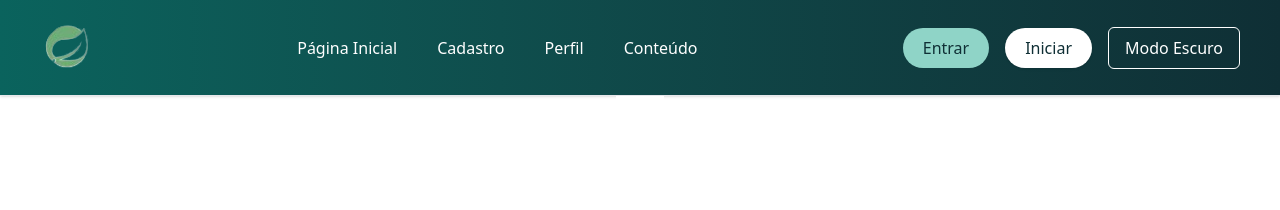
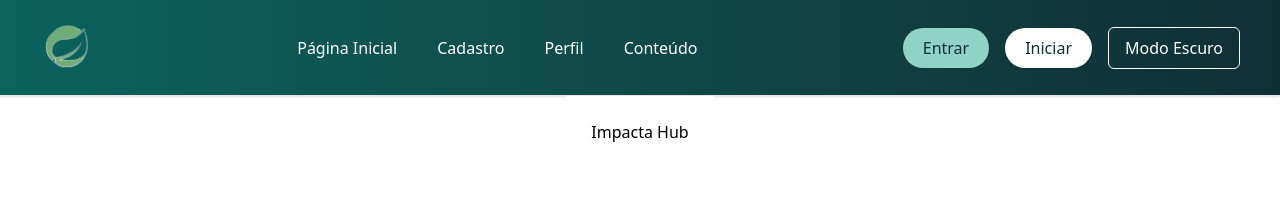
Before and after one commit to 1TDSPV-GS-2-IMPACTAHUB/gs-2-impactahub, a React (Vite) app: page / in a window 1280 px wide. Shown: the top 210 px of the page. Built offline with nearby package versions, Linux system fonts and the light colour scheme.

Commit message:
feat: criando a home

```diff
--- a/src/App.tsx
+++ b/src/App.tsx
@@ -1,11 +1,13 @@
 import { BrowserRouter, Route, Routes } from "react-router-dom";
 import { Layout } from "./components/layout";
+import { Inicial } from "./pages/home";
 
 function App() {
   return (
     <BrowserRouter>
       <Routes>
         <Route path="/" element={<Layout />}>
+          <Route index element={<Inicial />} />
         </Route>
       </Routes>
     </BrowserRouter>
--- /dev/null
+++ b/src/pages/home.tsx
@@ -0,0 +1,9 @@
+export function Inicial() {
+    return(
+        <>
+        <div>
+            <main>Impacta Hub</main>
+        </div>
+        </>
+    )
+}
```
